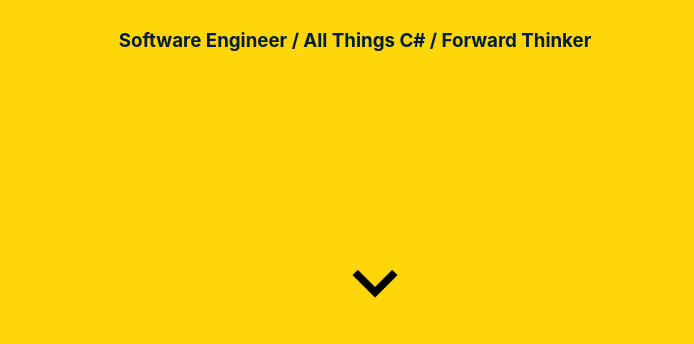
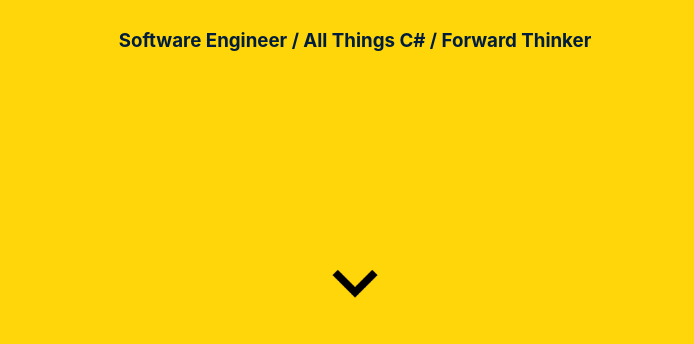
Before and after one commit to landaverde15/portfolio_site, a React (Create React App) app: page / in a window 1280 px wide. Shown: the part 456-800 px from the top of the page, without its empty margins (285-979 px from the left). Built offline with nearby package versions, Linux system fonts and the light colour scheme.

Commit message:
update arrow styling 2

```diff
--- a/src/App.css
+++ b/src/App.css
@@ -5,6 +5,7 @@
   display: flex;
   align-items: center;
   flex-direction: column;
+  height: 100%;
 }
 /* ----------------------- */
 /* Landing Page styling */
@@ -29,14 +30,16 @@
   50% {bottom: 20px;}
   100% {bottom: 0;}
 }
+.flexItemArrowDiv {
+  align-self: center;
+  margin-top: auto;
+}
 .arrow {
   animation: bouncing 1s infinite ease-in-out;
   bottom: 0;
   display: block;
   height: 90px;
-  left: 50%;
-  margin-left: -25px;
-  position: absolute;
+  position: relative;
   width: 90px;
 }
 
```
